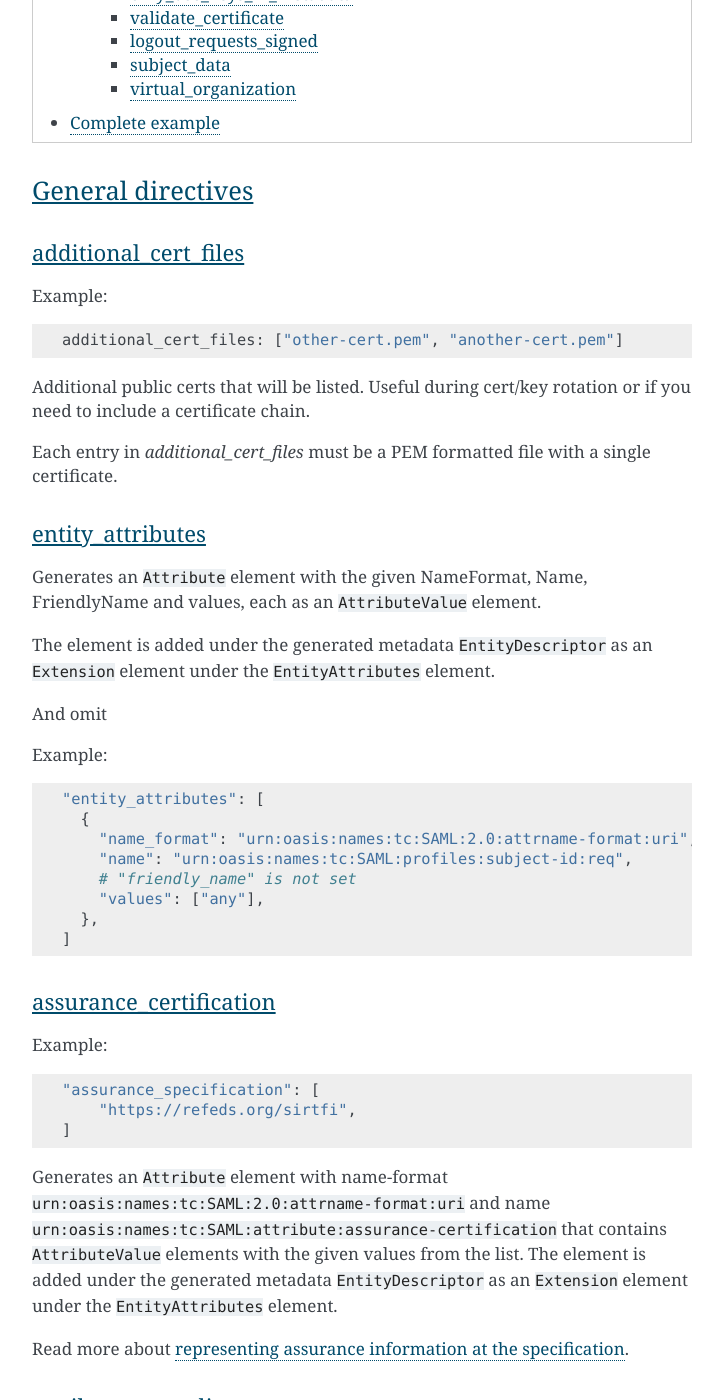
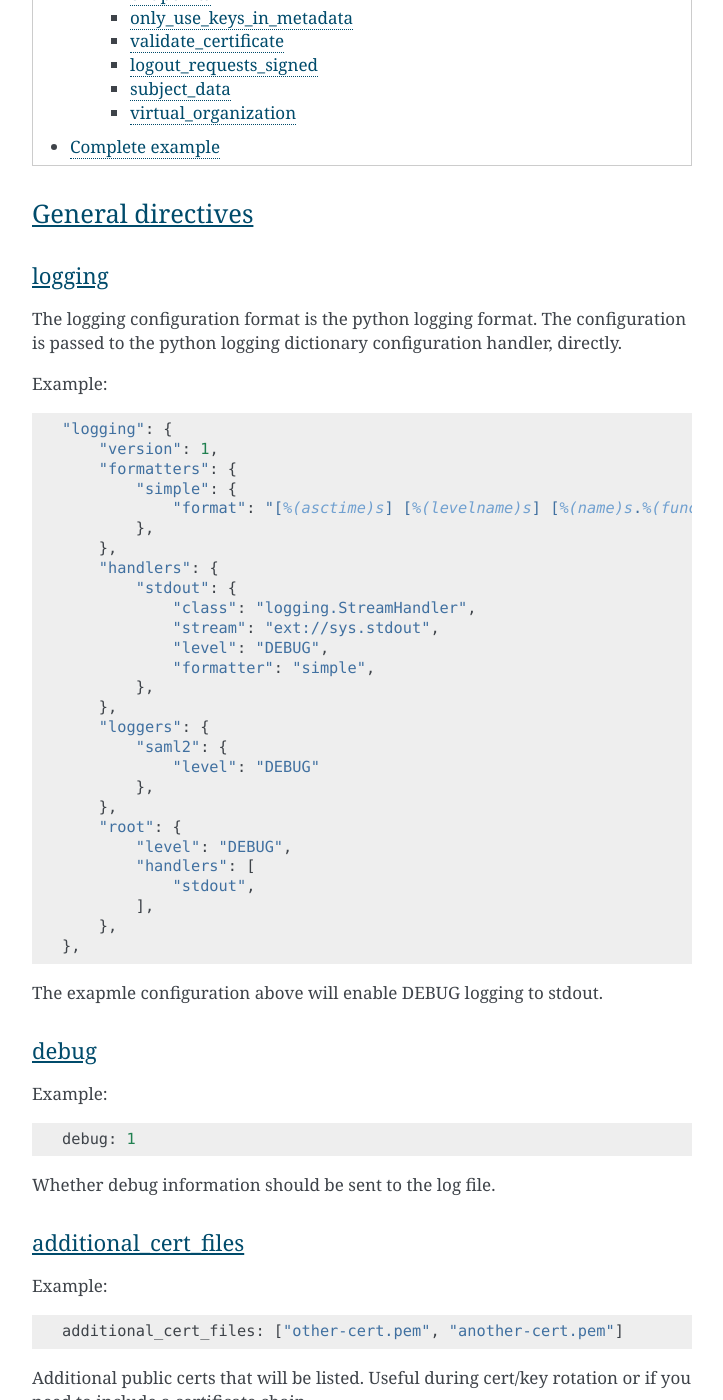
Before and after one commit to IdentityPython/pysaml2, a Sphinx documentation site: the page built from docs/howto/config.rst, in a window 1280 px wide and 1400 px high, scrolled down 2535 px. Shown: the whole window, without its empty margins (388-1111 px from the left). Built offline with Sphinx 7.4.7, drawn with Linux system fonts in a browser that asks for light colours; the version number is read from the project's files by our own code; some of the changed text lies outside the part shown.

Commit message:
Support logging configuration through the python logger
Signed-off-by: Ivan Kanakarakis <ivan.kanak@gmail.com>

```diff
--- a/docs/howto/config.rst
+++ b/docs/howto/config.rst
@@ -63,6 +63,55 @@ Configuration directives
 
 General directives
 ------------------
+
+logging
+^^^^^^^
+
+The logging configuration format is the python logging format.
+The configuration is passed to the python logging dictionary configuration handler,
+directly.
+
+Example::
+
+    "logging": {
+        "version": 1,
+        "formatters": {
+            "simple": {
+                "format": "[%(asctime)s] [%(levelname)s] [%(name)s.%(funcName)s] %(message)s",
+            },
+        },
+        "handlers": {
+            "stdout": {
+                "class": "logging.StreamHandler",
+                "stream": "ext://sys.stdout",
+                "level": "DEBUG",
+                "formatter": "simple",
+            },
+        },
+        "loggers": {
+            "saml2": {
+                "level": "DEBUG"
+            },
+        },
+        "root": {
+            "level": "DEBUG",
+            "handlers": [
+                "stdout",
+            ],
+        },
+    },
+
+The exapmle configuration above will enable DEBUG logging to stdout.
+
+
+debug
+^^^^^
+
+Example::
+
+    debug: 1
+
+Whether debug information should be sent to the log file.
 
 additional_cert_files
 ^^^^^^^^^^^^^^^^^^^^^
```
Also changed, not shown: other parts of docs/howto/config.rst (+0 -9 lines), 2 other files.
